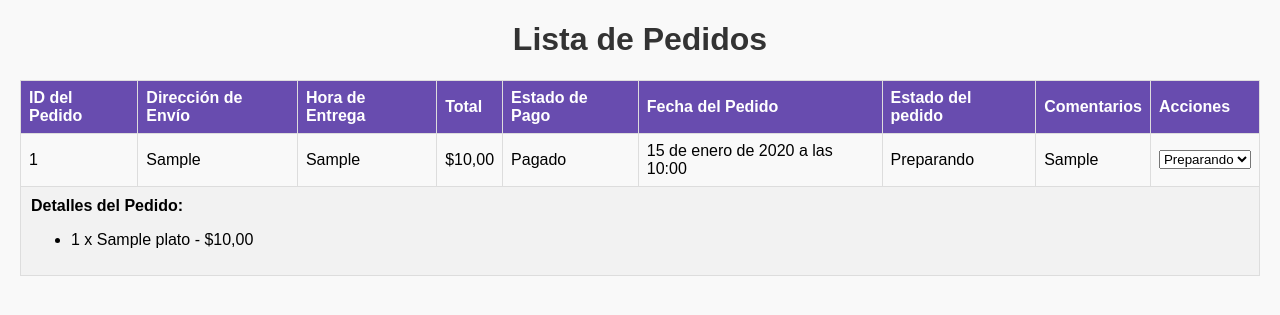
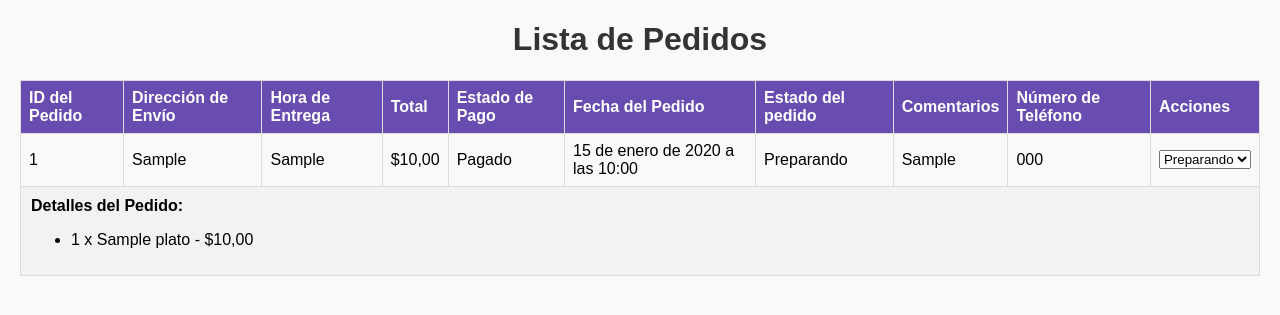
Before and after one commit to daigopez/GRUPO1_F, a Django app: page /lista-pedidos/ in a window 1280 px wide. Shown: the part 88-403 px from the top of the page. Run offline with Django 5.2, Linux system fonts and the light colour scheme; a user stored in the database is signed in; tables that the repository leaves empty hold one stand-in row (values such as "Sample post").

Commit message:
se agrego numero de telefono
se agrego numero de telefono del cliente en la lista de pedidos para el administrador

```diff
--- a/comercio/templates/comercio/lista_pedidos.html
+++ b/comercio/templates/comercio/lista_pedidos.html
@@ -135,7 +135,8 @@
                 <th>Estado de Pago</th>
                 <th>Fecha del Pedido</th>
                 <th>Estado del pedido</th>
-                <th>Comentarios</th>  <!-- Nueva columna para comentarios -->
+                <th>Comentarios</th>
+                <th>Número de Teléfono</th>  <!-- Nueva columna para el teléfono -->
                 <th>Acciones</th>
             </tr>
         </thead>
@@ -149,7 +150,8 @@
                 <td data-label="Estado de Pago">{{ pedido_info.pedido.pagado|yesno:"Pagado,Pendiente" }}</td>
                 <td data-label="Fecha del Pedido">{{ pedido_info.pedido.fecha_pedido }}</td>
                 <td data-label="Estado del pedido">{{ pedido_info.pedido.estado }}</td>
-                <td data-label="Comentarios">{{ pedido_info.pedido.comentarios|default:"Sin comentarios" }}</td>  <!-- Mostrar comentarios -->
+                <td data-label="Comentarios">{{ pedido_info.pedido.comentarios|default:"Sin comentarios" }}</td>
+                <td data-label="Número de Teléfono">{{ pedido_info.pedido.usuario.perfil.telefono_celular|default:"Sin teléfono" }}</td>  <!-- Obtener el número de teléfono del perfil -->
                 <td data-label="Acciones">
                     <form method="POST" action="{% url 'actualizar_estado_pedido' pedido_info.pedido.id %}" style="display: inline;">
                         {% csrf_token %}
@@ -162,7 +164,7 @@
                 </td>
             </tr>
             <tr>
-                <td colspan="9" style="padding: 0;">
+                <td colspan="10" style="padding: 0;">
                     <div style="background-color: #f2f2f2; padding: 10px;">
                         <strong>Detalles del Pedido:</strong>
                         <ul>
```
